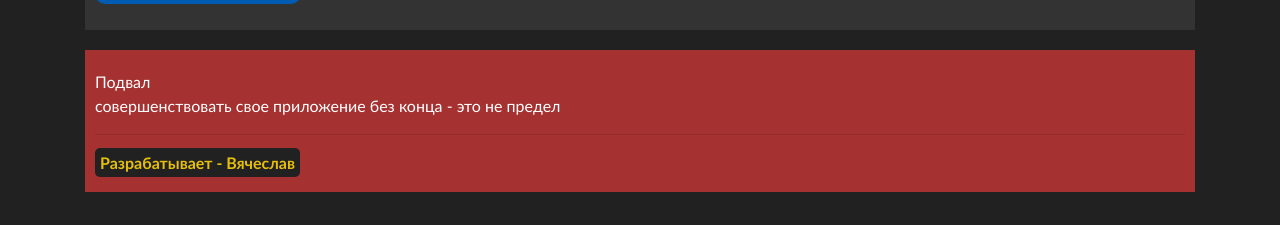
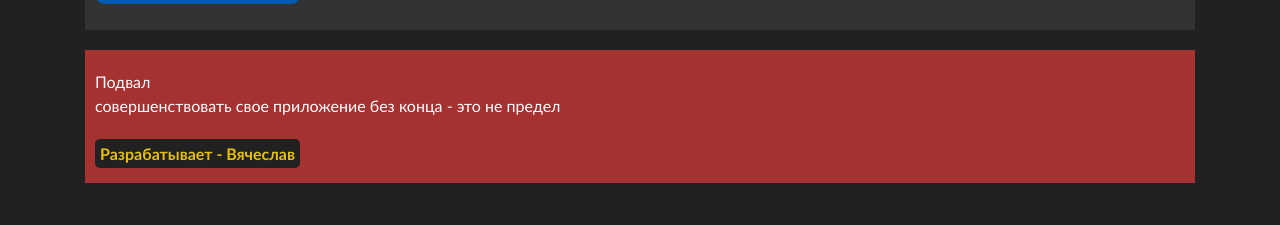
Before and after one commit to Viacheslav1998/cms-quickduck, a Vue app: page / in a window 1280 px wide. Shown: the part 406-631 px from the top of the page. Built offline with nearby package versions, Linux system fonts and the light colour scheme.

Commit message:
quickfix

```diff
--- a/src/components/Footer.vue
+++ b/src/components/Footer.vue
@@ -3,7 +3,7 @@
 <template>
   <div class="container">
     <div class="footer">
-      <p><span>Подвал </span><br>совершенствовать свое приложение без конца - это не предел<br><hr>
+      <p><span>Подвал </span><br>совершенствовать свое приложение без конца - это не предел<br><br>
         <span style="color:#E6BF0B; background-color: #212121; padding: 5px; border-radius: 5px; margin-top: 10px;"><b>Разрабатывает - Вячеслав</b></span>
       </p>
     </div>
--- a/src/pages/News.vue
+++ b/src/pages/News.vue
@@ -48,7 +48,7 @@ export default defineComponent({
       <div class="news-box" v-for="item in news" :key="item.id">
         <div class="news d-flex flex-row justify-content-start">
           <div class="imagen">
-            <img src="/public/images/palm.jpg" alt="attention">
+            <img src="/images/palm.jpg" alt="attention">
           </div>
           <div class="d-flex flex-column justify-content-start" style="width: 80%;">
             <div class="content-news d-flex flex-column">
```
